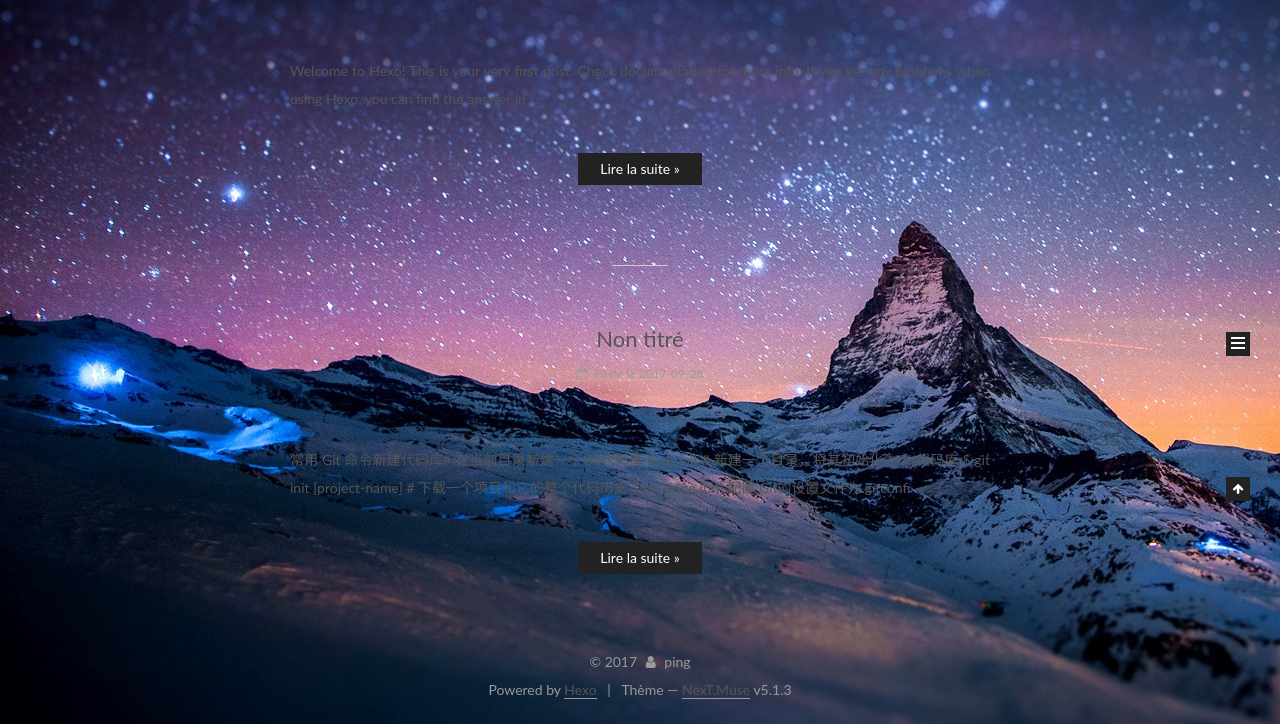
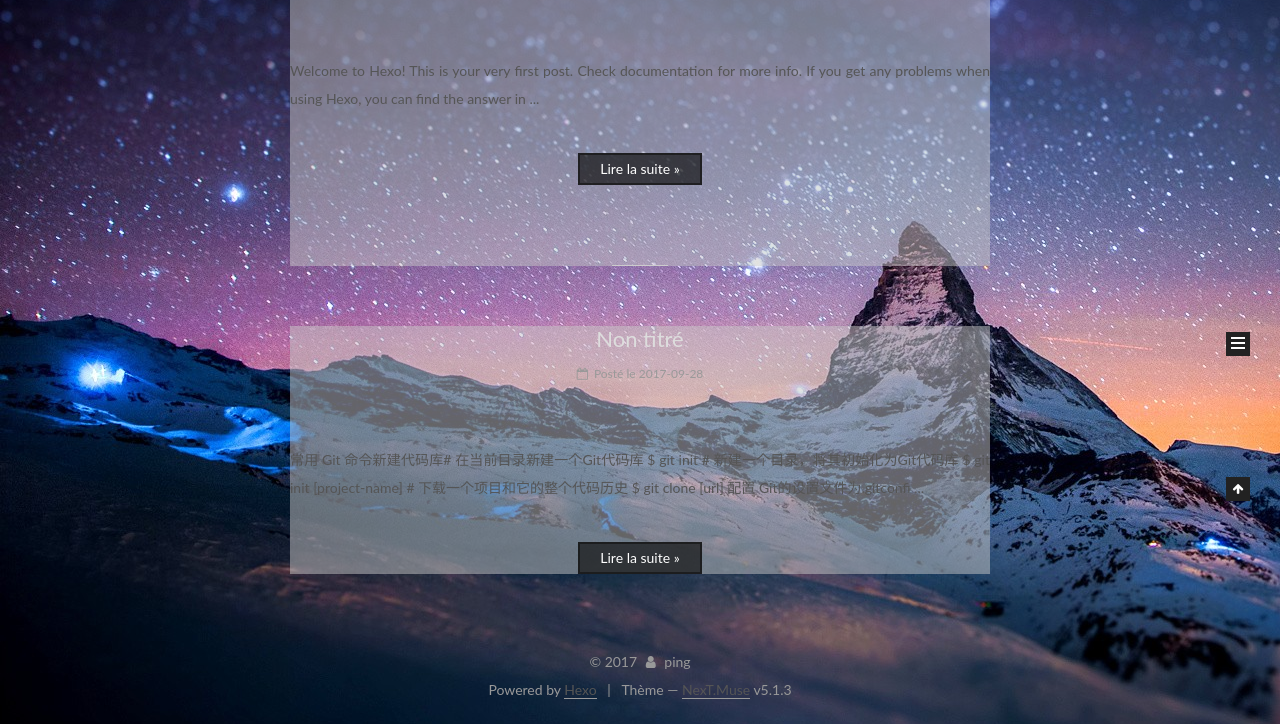
Before and after one commit to Jping0/git-command, a plain HTML site: page index.html in a window 1280 px wide. Shown: the part 399-1123 px from the top of the page. Drawn offline with Linux system fonts and the light colour scheme; files whose address does not match are found by name.

Commit message:
Site updated: 2017-10-16 00:21:44

```diff
--- a/css/main.css
+++ b/css/main.css
@@ -1148,8 +1148,8 @@ pre .javascript .function {
     padding: 0 20px;
     font-size: 14px;
     color: #fff;
-    background: #222;
-    border: 2px solid #222;
+    background: rgba(20, 20, 20, .7);
+    border: 2px solid rgba(20, 20, 20, .7);
     text-decoration: none;
     border-radius: 0;
     transition-property: background-color;
@@ -1162,7 +1162,7 @@ pre .javascript .function {
 .btn:hover {
     border-color: #222;
     color: #222;
-    background: #fff;
+    background: rgba(200, 200, 200, .3);
 }
 
 .btn+.btn {
@@ -1519,7 +1519,8 @@ pre .javascript .function {
 .use-motion .post-block,
 .use-motion .pagination,
 .use-motion .comments {
-    opacity: 0;
+    /* opacity: 0; */
+    background: rgba(200, 200, 200, .5);
 }
 
 .use-motion .post-header {
@@ -1758,7 +1759,7 @@ pre .javascript .function {
 .posts-expand .post-title-link {
     display: inline-block;
     position: relative;
-    color: #555;
+    color: #ddd;
     border-bottom: none;
     line-height: 1.2;
     vertical-align: top;
@@ -1771,7 +1772,7 @@ pre .javascript .function {
     height: 2px;
     bottom: 0;
     left: 0;
-    background-color: #000;
+    background-color: #ddd;
     visibility: hidden;
     -webkit-transform: scaleX(0);
     -moz-transform: scaleX(0);
```
